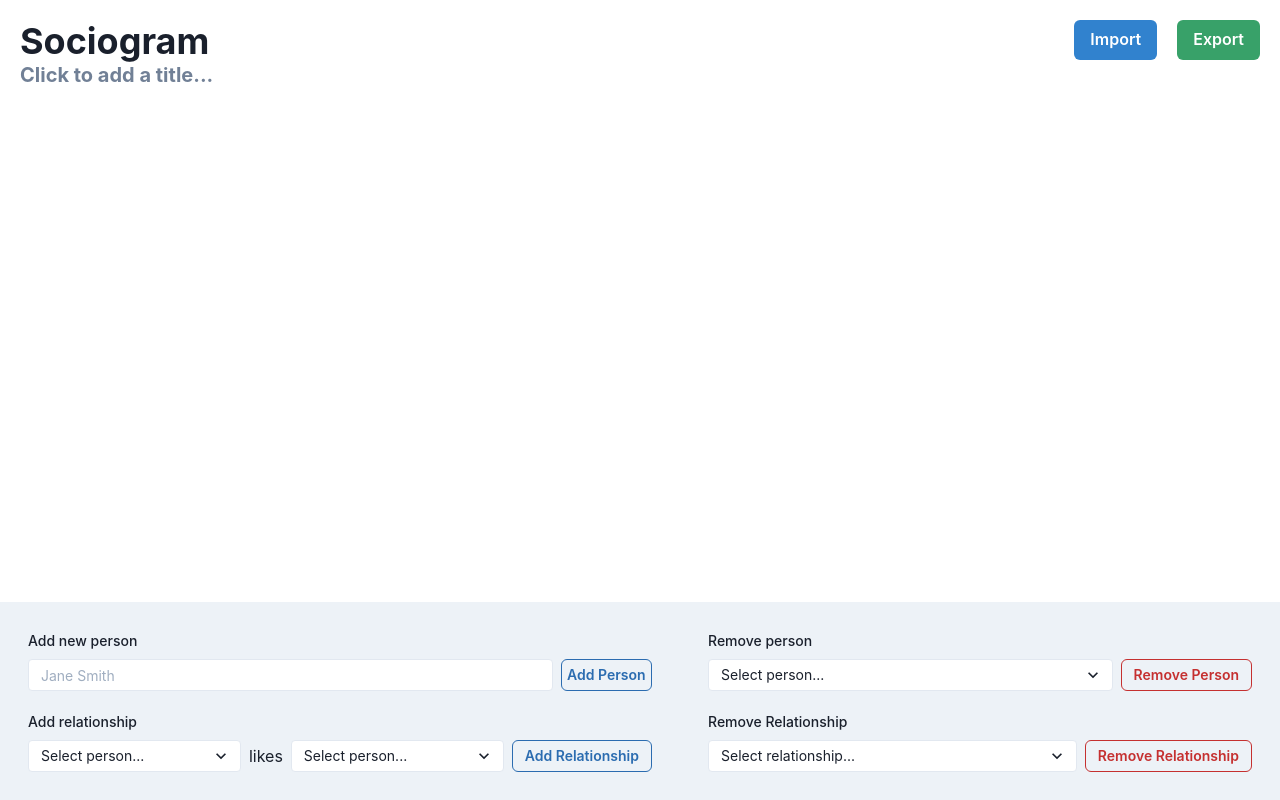
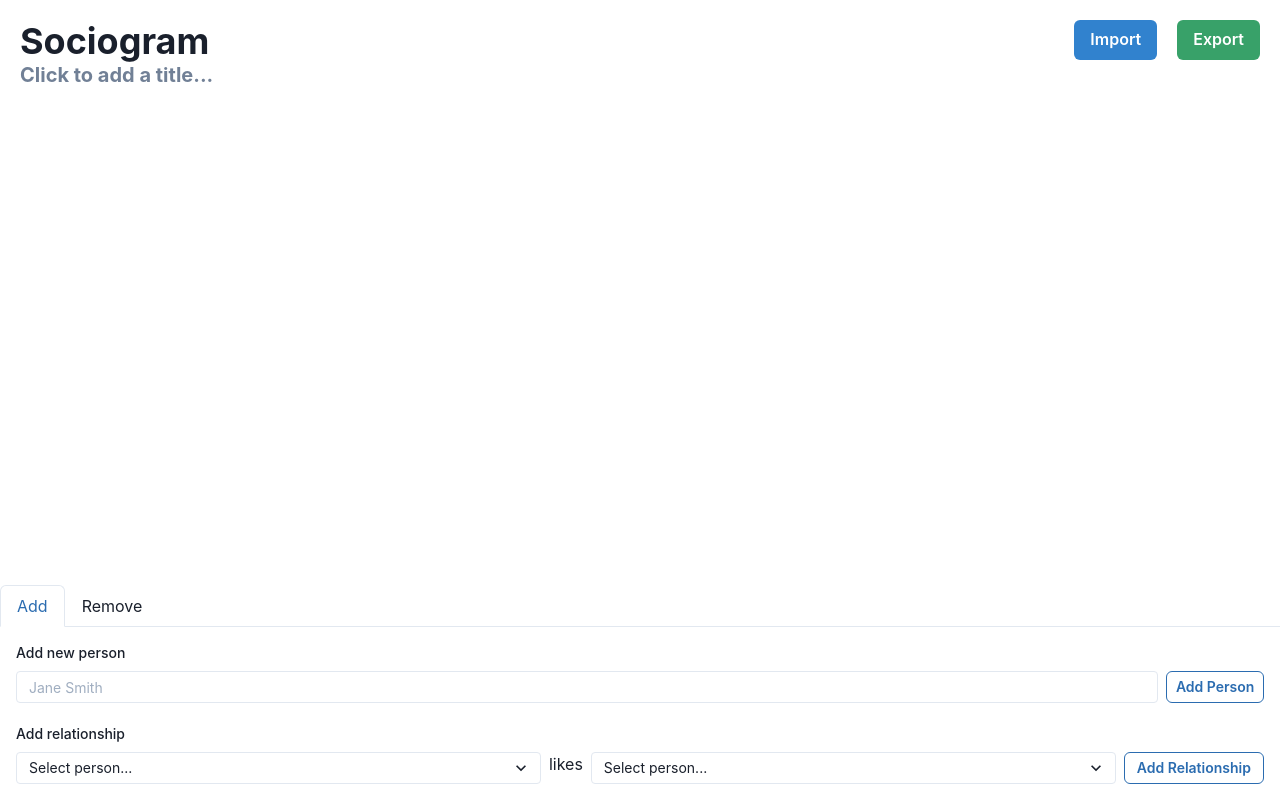
Before and after one commit to clgeoio/sociogram, a Next.js app: page / in a window 1280 px wide. Built offline with nearby package versions, Linux system fonts and the light colour scheme.

Commit message:
use tabs

```diff
--- a/components/AddControls.tsx
+++ b/components/AddControls.tsx
@@ -1,11 +1,11 @@
 import {
   FormControl,
   FormLabel,
-  HStack,
   Input,
   Button,
   Select,
   Text,
+  Stack,
 } from "@chakra-ui/react";
 import React, { Fragment, useRef, useState } from "react";
 import { Node } from "../components/types";
@@ -42,7 +42,7 @@ const AddControls: React.FunctionComponent<AddControlsProps> = ({
     <Fragment>
       <FormControl>
         <FormLabel fontSize="sm">Add new person</FormLabel>
-        <HStack>
+        <Stack direction={{ base: "column", md: "row" }}>
           <Input
             backgroundColor="white"
             borderRadius={4}
@@ -60,12 +60,12 @@ const AddControls: React.FunctionComponent<AddControlsProps> = ({
           >
             Add Person
           </Button>
-        </HStack>
+        </Stack>
       </FormControl>
 
       <FormControl marginTop={5}>
         <FormLabel fontSize="sm">Add relationship</FormLabel>
-        <HStack>
+        <Stack direction={{ base: "column", md: "row" }}>
           <Select
             ref={fromLinkRef}
             size="sm"
@@ -103,7 +103,7 @@ const AddControls: React.FunctionComponent<AddControlsProps> = ({
           >
             Add Relationship
           </Button>
-        </HStack>
+        </Stack>
       </FormControl>
     </Fragment>
   );
--- a/components/RemoveControls.tsx
+++ b/components/RemoveControls.tsx
@@ -1,7 +1,7 @@
 import {
   FormControl,
   FormLabel,
-  HStack,
+  Stack,
   Select,
   Button,
 } from "@chakra-ui/react";
@@ -43,7 +43,7 @@ const RemoveControls: React.FunctionComponent<RemoveControlsProps> = ({
     <Fragment>
       <FormControl>
         <FormLabel fontSize="sm">Remove person</FormLabel>
-        <HStack>
+        <Stack direction={{ base: "column", md: "row" }}>
           <Select
             ref={removeNodeRef}
             size="sm"
@@ -66,12 +66,12 @@ const RemoveControls: React.FunctionComponent<RemoveControlsProps> = ({
           >
             Remove Person
           </Button>
-        </HStack>
+        </Stack>
       </FormControl>
 
       <FormControl marginTop={5}>
         <FormLabel fontSize="sm">Remove Relationship</FormLabel>
-        <HStack>
+        <Stack direction={{ base: "column", md: "row" }}>
           <Select
             ref={removeLinkRef}
             size="sm"
@@ -98,7 +98,7 @@ const RemoveControls: React.FunctionComponent<RemoveControlsProps> = ({
           >
             Remove Relationship
           </Button>
-        </HStack>
+        </Stack>
       </FormControl>
     </Fragment>
   );
--- a/pages/index.tsx
+++ b/pages/index.tsx
@@ -1,4 +1,13 @@
-import { Box, Flex, Heading } from "@chakra-ui/react";
+import {
+  Box,
+  Flex,
+  Heading,
+  Tab,
+  TabList,
+  TabPanel,
+  TabPanels,
+  Tabs,
+} from "@chakra-ui/react";
 import { snakeCase } from "lodash";
 import Head from "next/head";
 import React, { useState } from "react";
@@ -25,6 +34,10 @@ interface Data {
 }
 
 const Home: React.FunctionComponent = () => {
+  const [tabIndex, setTabIndex] = React.useState(0);
+  const handleTabsChange = (index) => {
+    setTabIndex(index);
+  };
   const [title, setTitle] = useState("");
   const [data, setData] = useState<Data>({
     links: [],
@@ -112,33 +125,29 @@ const Home: React.FunctionComponent = () => {
 
       <Graph links={data.links} nodes={data.nodes} />
 
-      <Flex
-        justifyContent="space-between"
-        backgroundColor="gray.100"
-        flexDirection={{ base: "column", md: "row" }}
-      >
-        <Box
-          margin={5}
-          padding={2}
-          width={{ base: "auto", md: "50%" }}
-          borderRadius={4}
-        >
+      <Tabs index={tabIndex} onChange={handleTabsChange} variant="enclosed">
+        <TabList>
+          <Tab>Add</Tab>
+          <Tab>Remove</Tab>
+        </TabList>
+        <TabPanels>
+          <TabPanel>
             <AddControls
               nodes={data.nodes}
               onNodeSubmit={handleNodeSubmit}
               onLinkSubmit={handleLinkSubmit}
             />
-        </Box>
-
-        <Box margin={5} padding={2} flexGrow={1} borderRadius={4}>
+          </TabPanel>
+          <TabPanel>
             <RemoveControls
               nodes={data.nodes}
               links={data.links}
               onNodeRemove={handleNodeRemove}
               onLinkRemove={handleLinkRemove}
             />
-        </Box>
-      </Flex>
+          </TabPanel>
+        </TabPanels>
+      </Tabs>
     </Flex>
   );
 };
```
Lines whose indentation alone changed are shown as unchanged.
